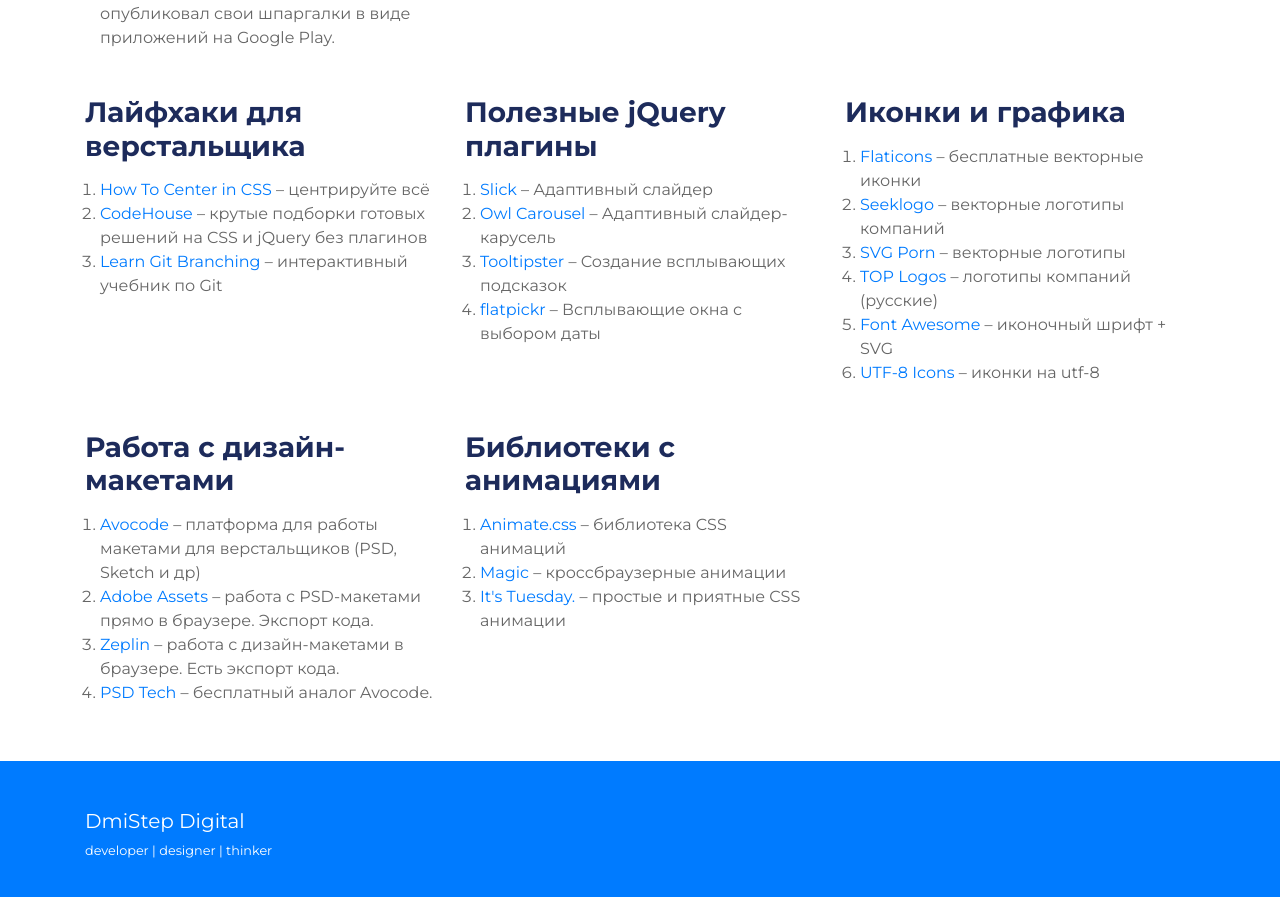
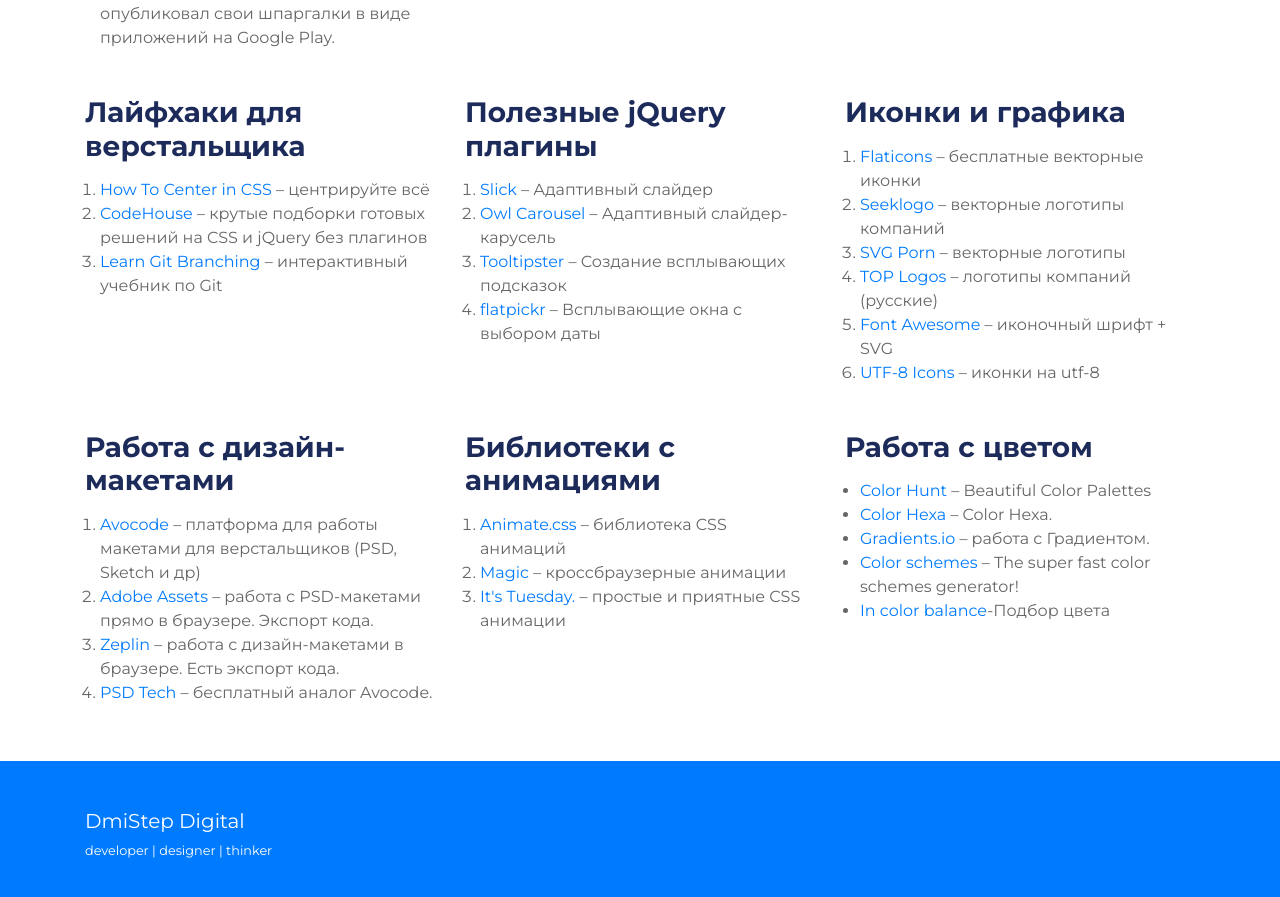
Before and after one commit to Dmistep/dmistep.github.io, a Jekyll site: the page mylink/index.html, which Jekyll copies as it is, in a window 1280 px wide and 900 px high, scrolled down 957 px. Shown: the top 897 px of the window. Built offline with Jekyll 4.4.1, drawn with Linux system fonts in a browser that asks for light colours.

Commit message:
For link color

```diff
--- a/mylink/index.html
+++ b/mylink/index.html
@@ -153,6 +153,16 @@
 						<li><a target="_blank" href="http://shakrmedia.github.io/tuesday/">It's Tuesday.</a> – простые и приятные CSS анимации</li>
 					</ol>
 					</div>
+					<div class="col-md-4">
+                    <h3 class="section-title">Работа с цветом</h3>
+                    <ul class="unstyled-list">
+                        <li><a target="_blank" href="https://colorhunt.co/">Color Hunt</a> – Beautiful Color Palettes</li>
+                        <li><a target="_blank" href="https://www.colorhexa.com/a52bff">Color Hexa</a> – Color Hexa.</li>
+                        <li><a target="_blank" href="http://gradients.io/">Gradients.io</a> – работа с Градиентом.</li>
+                        <li><a target="_blank" href="https://coolors.co/">Color schemes</a> – The super fast color schemes generator!</li>
+                        <li><a target="_blank" href="https://color.romanuke.com/">In color balance</a>-Подбор цвета</li>
+                    </ul>
+                    </div>
 				</div>
 				<!-- /.col-lg-4 -->
 			</div>
```
